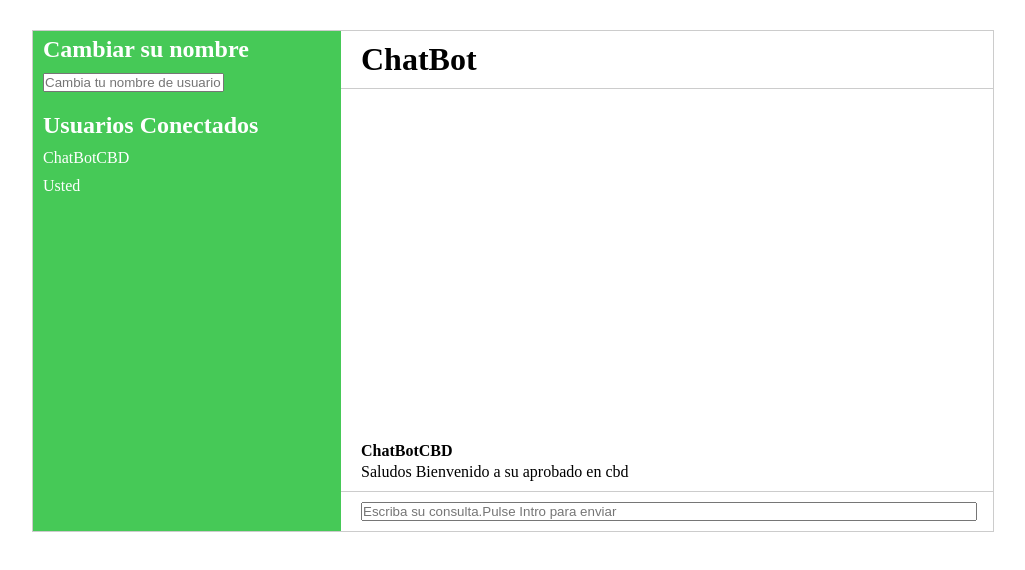
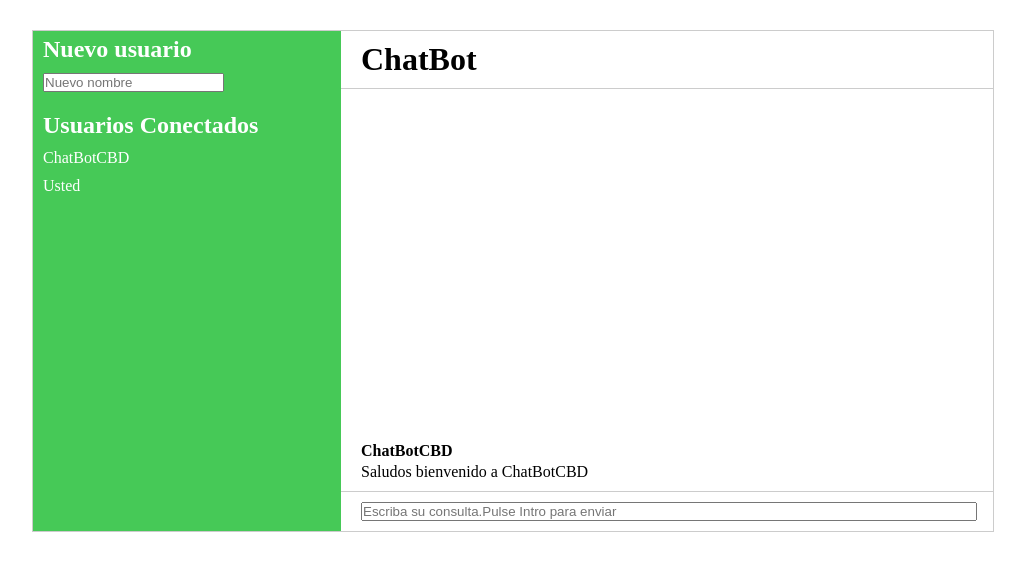
Before and after one commit to AlejandroMonteseirin/Chatbot-Watson-Java-Angular, an Angular app in the folder client/: page / in a window 1280 px wide. Shown: the top 570 px of the page, without its empty margins (127-1152 px from the left). Built offline with nearby package versions, Linux system fonts and the light colour scheme.

Commit message:
Frontend

```diff
--- a/client/src/app/app.component.html
+++ b/client/src/app/app.component.html
@@ -2,9 +2,9 @@
     <div class="App">
       <aside class="sidebar">
         <section  *ngIf="!currentUser" class="join-chat">
-          <h2>Cambiar su nombre</h2>
+          <h2>Nuevo usuario</h2>
           <form (ngSubmit)="addUser()">
-            <input placeholder="Cambia tu nombre de usuario" type="text" name="username" [(ngModel)]="username" />
+            <input placeholder="Nuevo nombre" type="text" name="username" [(ngModel)]="username" />
           </form>
         </section>
         <section class="online-members">
--- a/client/src/app/app.component.ts
+++ b/client/src/app/app.component.ts
@@ -14,7 +14,7 @@ export class AppComponent {
 
   title = 'client';
   users=['ChatBotCBD','Usted'];
-  messages=[{'sender':'ChatBotCBD','text':'Saludos Bienvenido a su aprobado en cbd'}]
+  messages=[{'sender':'ChatBotCBD','text':'Saludos bienvenido a ChatBotCBD'}]
   message:any;
   username:any;
   id=-1;
@@ -22,11 +22,21 @@ export class AppComponent {
       console.log("Cambiado Nombre")
       this.users.pop();
       this.users.push(this.username);
+      this.messages.push({'sender':'ChatBotCBD','text':'Reiniciando conversacion...'})
+      this.delay(1500).then(()=>{
+        this.messages.push({'sender':'ChatBotCBD','text':'Saludos '+this.users[1]+" bienvenido al ChatBotCBD"})
+      });
+
+
   }
+  private delay(ms: number)
+    {
+      return new Promise(resolve => setTimeout(resolve, ms));
+    }
   chat(){
     this.messages.push({'sender':this.users[1],'text':this.message});
     console.log(this.id);
-    this.http.post('http://localhost:8080/api/chats/talk?chatId='+this.id+'&text='+this.message,{}).subscribe((data)=>{
+    this.http.post('http://localhost:8080/api/chats/talk',{'chatId':this.id,'text':this.message}).subscribe((data)=>{
       this.message='';
       console.log(data)
       this.id=data['chatId'];
@@ -34,4 +44,6 @@ export class AppComponent {
 
     });
   }
+
+
 }
```
